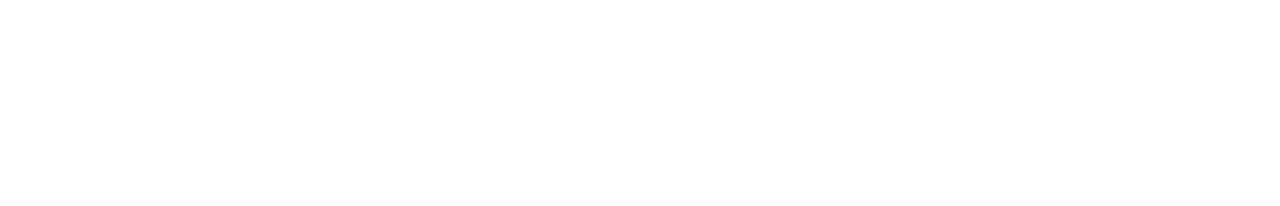
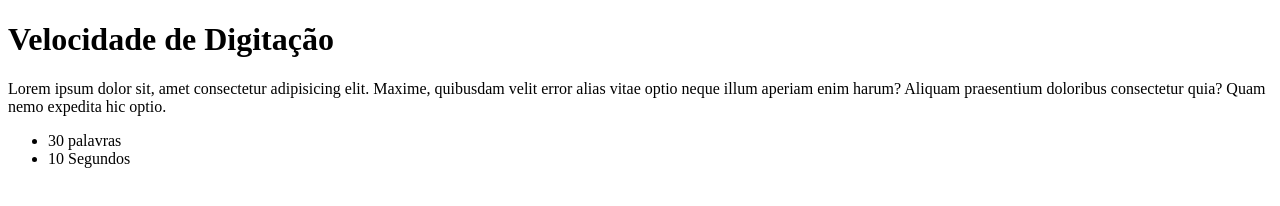
Before and after one commit to 1903larissaalves/Contador-de-Palavras, a plain HTML site: page public/principal.html in a window 1280 px wide. Drawn offline with Linux system fonts and the light colour scheme.

Commit message:
Iniciando html, usando jquery

```diff
--- /dev/null
+++ b/public/js/main.js
@@ -0,0 +1 @@
+console.log("teste");
--- a/public/principal.html
+++ b/public/principal.html
@@ -2,9 +2,23 @@
 <html lang="pt-br">
 <head>
     <meta charset="UTF-8">
-    <title>Alura Typer</title>
+    <title>Velocidade de Digitacao</title>
 </head>
 <body>
 
+    <h1>Velocidade de Digitação</h1>
+
+    <p>
+        Lorem ipsum dolor sit, amet consectetur adipisicing elit. Maxime, quibusdam velit error alias vitae optio neque illum aperiam enim harum? Aliquam praesentium doloribus consectetur quia? Quam nemo expedita hic optio.
+    </p>
+
+    <ul>
+        <li>30 palavras</li>
+        <li>10 Segundos</li>
+    </ul>
+
+    <script src="js/jquery.js"></script>
+    <script src="js/main.js"></script>
+
 </body>
 </html>
```
